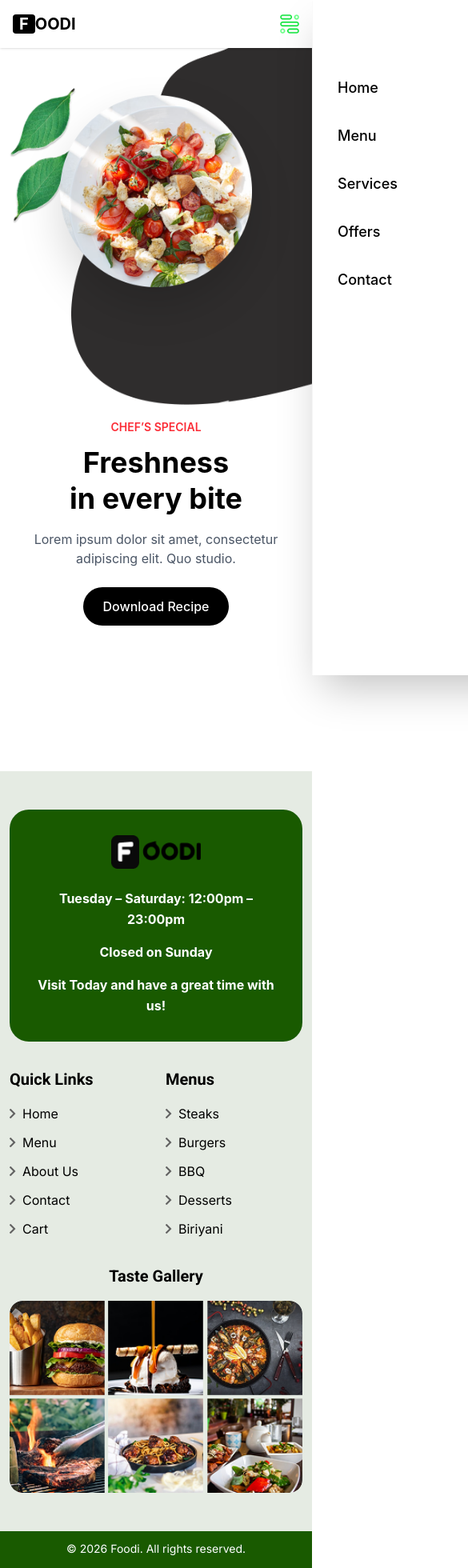
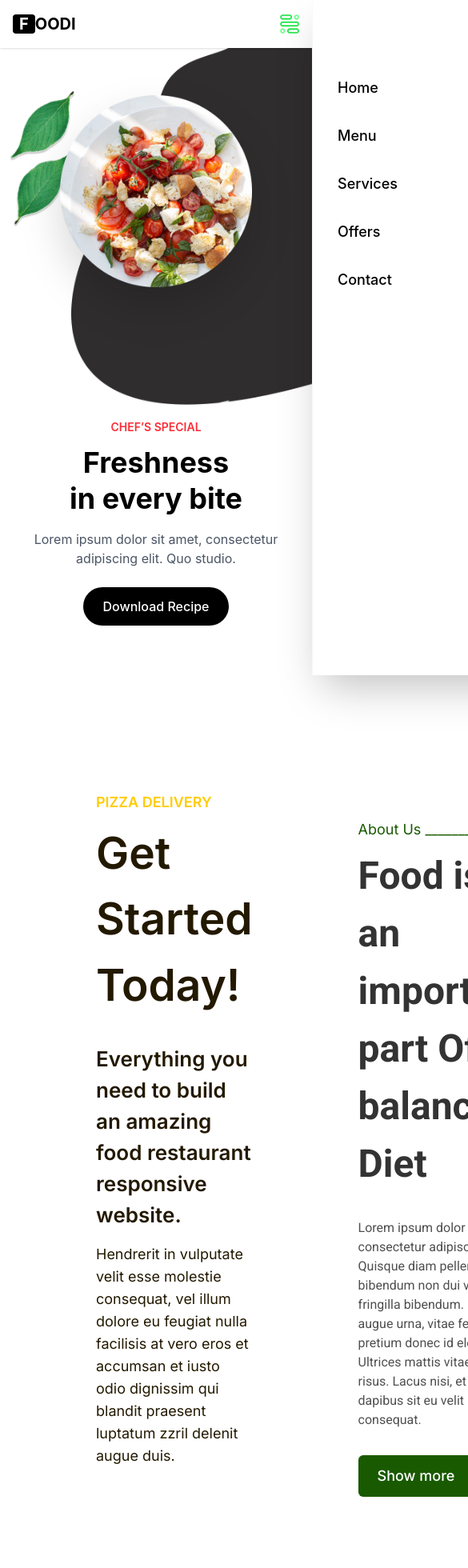
Before and after one commit to Riyadulislamratul/foodi_resturant, a React (Vite) app: page / in a window 390 px wide. Shown: the top 1960 px of the page at 80% size, 585 px wide, since content can reach past the window. Built offline with nearby package versions, Linux system fonts and the light colour scheme.

Commit message:
About us section added

```diff
--- /dev/null
+++ b/src/components/AboutUs.jsx
@@ -0,0 +1,60 @@
+import React from "react";
+import Section from "./Section";
+import Container from "./Container";
+
+const AboutUs = () => {
+  return (
+    <Section>
+      <Container className="max-w-360 ">
+        <div>
+          <div className="flex items-center justify-between gap-33">
+            <div className="pt-27 pl-30">
+              <p className="text-yellow font-inter font-semibold text-lg mb-2">
+                PIZZA DELIVERY
+              </p>
+              <h3 className="text-heading text-[55px] font-semibold mb-8 font-inter">
+                Get Started Today!
+              </h3>
+              <h5 className="text-heading text-[26px] font-inter mb-4 font-semibold">
+                Everything you need to build an amazing food restaurant
+                responsive website.
+              </h5>
+              <p className="text-heading font-inter text-lg">
+                Hendrerit in vulputate velit esse molestie consequat, vel illum
+                dolore eu feugiat nulla facilisis at vero eros et accumsan et
+                iusto odio dignissim qui blandit praesent luptatum zzril delenit
+                augue duis.
+              </p>
+            </div>
+            <div className="pt-44.75 pr-20">
+              <p className="mb-2 font-inter text-lg text-green">About Us _______</p>
+              <h3 className="text-[48px] font-bold font-roboto mb-8 text-[#333333]">
+                Food is an important part Of a balanced Diet
+              </h3>
+              <p className="text-[#4f4f4f] font-roboto text-[16px] mb-8">
+                Lorem ipsum dolor sit amet, consectetur adipiscing elit. Quisque
+                diam pellentesque bibendum non dui volutpat fringilla bibendum.
+                Urna, elit augue urna, vitae feugiat pretium donec id elementum.
+                Ultrices mattis vitae mus risus. Lacus nisi, et ac dapibus sit
+                eu velit in consequat.
+              </p>
+              <Button text="Show more" />
+            </div>
+          </div>
+        </div>
+      </Container>
+    </Section>
+  );
+};
+
+export default AboutUs;
+
+
+
+const Button = ({ text }) => {
+  return (
+    <button className="bg-green text-white cursor-pointer font-inter font-medium text-lg px-6 py-3 rounded-md hover:bg-green/90 transition">
+      {text}
+    </button>
+  );
+};
--- a/src/components/Footer.jsx
+++ b/src/components/Footer.jsx
@@ -18,7 +18,7 @@ const Footer = () => {
               <img src={FooterTop} alt="" />
             </div>
 
-            <div className="absolute -bottom-42 -right-73">
+            <div className="absolute -bottom-42 -right-80">
               <img src={FooterBottom} alt="" />
             </div>
 
--- a/src/components/Header.jsx
+++ b/src/components/Header.jsx
@@ -10,28 +10,28 @@ const Header = () => {
     <header className="fixed top-0 left-0 w-full z-50 bg-white shadow-sm">
       <div className="max-w-7xl mx-auto px-4 sm:px-6 py-4 sm:py-6 flex items-center justify-between">
         {/* Logo */}
-        <div className="text-xl sm:text-2xl font-bold z-50">
+        <Link to="/" className="text-xl sm:text-2xl cursor-pointer font-bold z-50">
           <span className="bg-black text-white px-2 rounded">F</span>OODI
-        </div>
+        </Link>
 
         {/* Desktop Nav */}
         <nav className="hidden lg:flex gap-10 font-medium text-lg">
-          <Link to="/" className="hover:opacity-70 transition">
+          <Link to="/" className="hover:text-[#195A00] transition">
             Home
           </Link>
-          <Link to="/menu" className="hover:opacity-70 transition">
+          <Link to="/menu" className="hover:text-[#195A00] transition">
             Menu
           </Link>
-          <Link to="/services" className="hover:opacity-70 transition">
+          <Link to="/services" className="hover:text-[#195A00] transition">
             Services
           </Link>
-          <Link to="/offers" className="hover:opacity-70 transition">
+          <Link to="/offers" className="hover:text-[#195A00] transition">
             Offers
           </Link>
         </nav>
 
         {/* Desktop Contact */}
-        <button className="hidden lg:block font-medium hover:opacity-70 transition text-lg">
+        <button className="hidden lg:block font-medium hover:text-[#195A00] cursor-pointer transition text-lg">
           Contact
         </button>
 
@@ -60,9 +60,9 @@ const Header = () => {
           `}
         >
           <nav className="flex flex-col gap-8 text-lg font-medium">
-            <a href="/" onClick={() => setMenuOpen(false)}>
+            <Link to="/" onClick={() => setMenuOpen(false)}>
               Home
-            </a>
+            </Link>
             <a href="/" onClick={() => setMenuOpen(false)}>
               Menu
             </a>
--- a/src/index.css
+++ b/src/index.css
@@ -7,4 +7,13 @@
     --font-inter: 'Inter', sans-serif;
     --font-nunito: 'Nunito', sans-serif;
     --font-roboto: 'Roboto', sans-serif;
+
+    /* colors */
+    --color-red: #F03328;
+    --color-text: #666666;
+    --color-yellow: #FFCC00;
+    --color-white: #FFFFFF;
+    --color-black: #000000;
+    --color-heading: #231900;
+    --color-green: #195A00;
 }
--- a/src/pages/HomePage.jsx
+++ b/src/pages/HomePage.jsx
@@ -1,10 +1,12 @@
 import React from 'react'
 import Hero from '../components/Hero'
+import AboutUs from '../components/AboutUs'
 
 const HomePage = () => {
   return (
     <>
       <Hero />
+      <AboutUs />
     </>
   )
 }
```
Also changed, not shown: src/components/ChooseUs.jsx (added).
